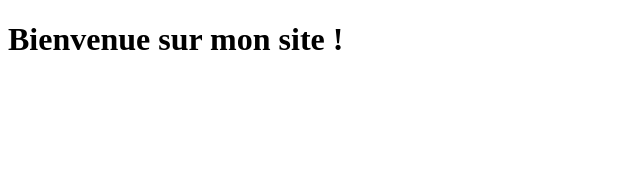
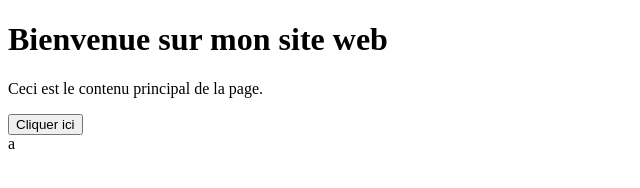
Before and after one commit to zFusions/MDS-eva, a plain HTML site: page index.html in a window 1280 px wide. Shown: the whole page, without its empty margins (0-640 px from the left). Drawn offline with Linux system fonts and the light colour scheme.

Commit message:
Création de la base du site

```diff
--- a/index.html
+++ b/index.html
@@ -1,15 +1,18 @@
 
 <!DOCTYPE html>
 <html lang="fr">
-<head>
-    <meta charset="UTF-8">
-    <title>Mon écran bleu</title>
-    <link rel="stylesheet" href="style.css">
-</head>
 <body>
-
-    <h1>Bienvenue sur mon site !</h1>
-
-    <script src="script.js"></script>
+<header>
+    <div class="header">
+        <h1>Bienvenue sur mon site web</h1>
+    </div>
+</header>
+    <div class="content">
+        <p>Ceci est le contenu principal de la page.</p>
+    </div>
+    <div class="button">
+        <button>Cliquer ici</button>
+    </div>
 </body>
 </html>
+a
```
